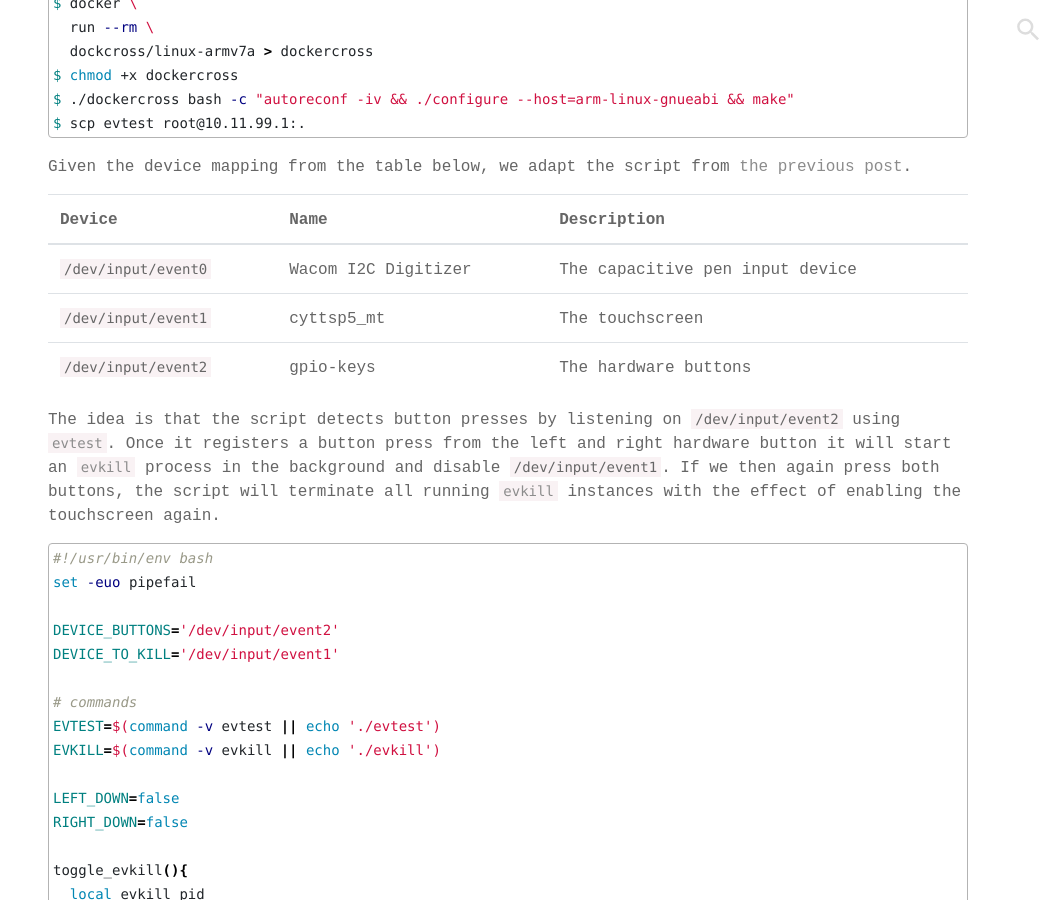
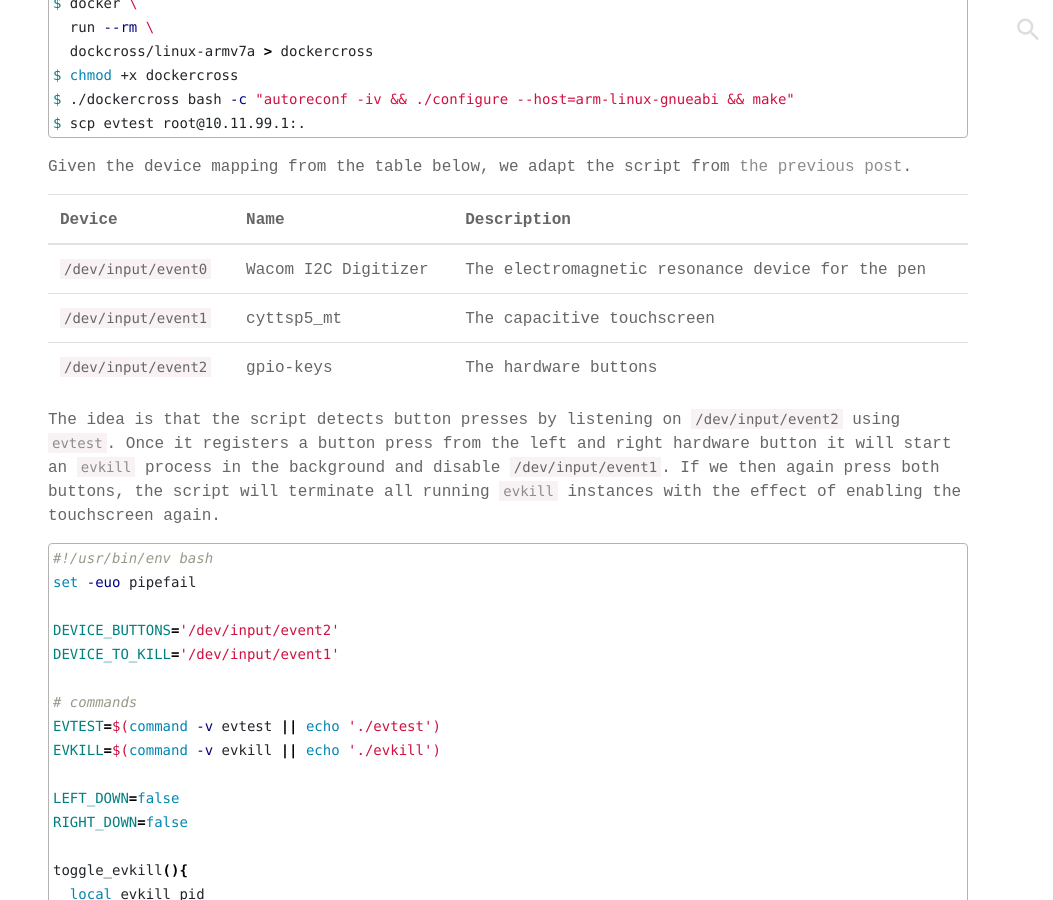
Before and after one commit to Enteee/duckpond.ch, a Jekyll site: the page built from _posts/2020-08-10-disable-reMarkable-touchscreen-with-evkill.md, in a window 1280 px wide and 900 px high, scrolled down 995 px. Shown: the whole window, without its empty margins (227-1280 px from the left). Built offline with Jekyll 4.4.1, drawn with Linux system fonts in a browser that asks for light colours; comment, search, counter and statistics services are not loaded.

Commit message:
fixed emr in table

```diff
--- a/_posts/2020-08-10-disable-reMarkable-touchscreen-with-evkill.md
+++ b/_posts/2020-08-10-disable-reMarkable-touchscreen-with-evkill.md
@@ -53,8 +53,8 @@ previous post][reMarkable-hacking].
 {:.table}
 | Device | Name | Description |
 | ------ | ---- | ----------- |
-| `/dev/input/event0` | Wacom I2C Digitizer | The capacitive pen input device |
-| `/dev/input/event1` | cyttsp5_mt | The touchscreen |
+| `/dev/input/event0` | Wacom I2C Digitizer | The electromagnetic resonance device for the pen |
+| `/dev/input/event1` | cyttsp5_mt | The capacitive touchscreen |
 | `/dev/input/event2` | gpio-keys | The hardware buttons |
 
 The idea is that the script detects button presses by listening on
```
Also changed, not shown: _posts/2020-01-08-reMarkable.md (+2 -2 lines).
